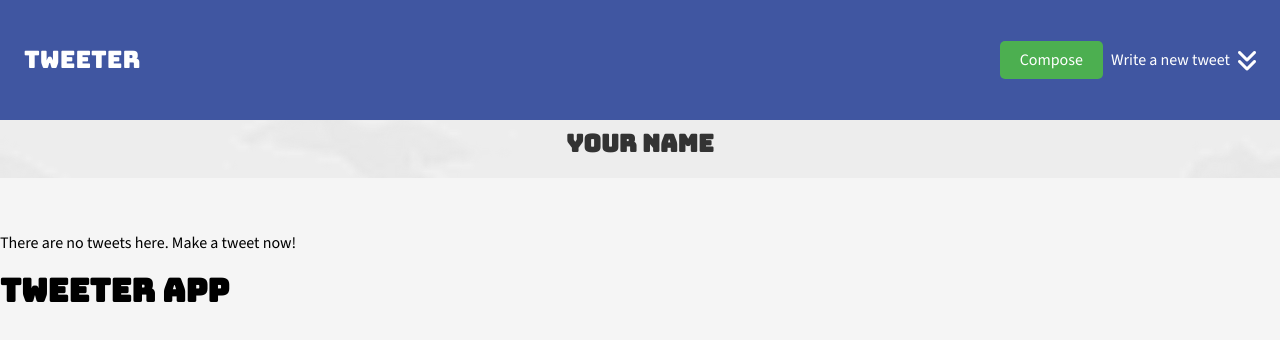
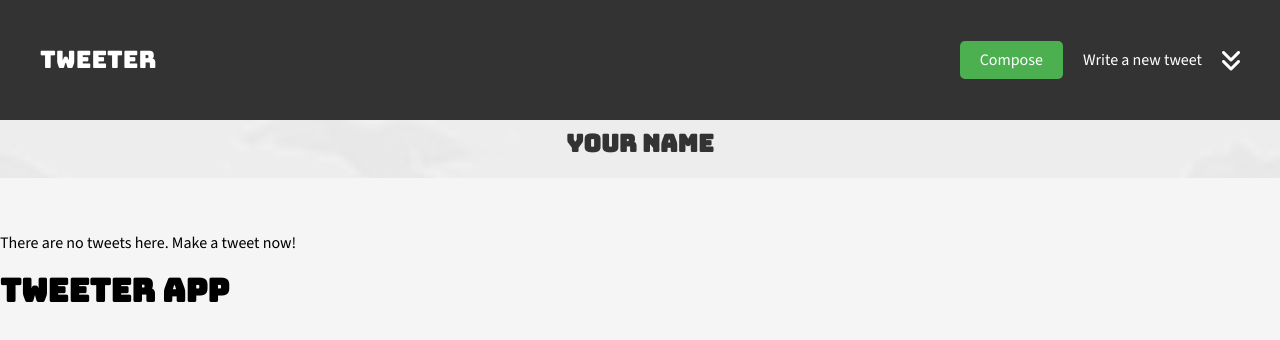
Before and after one commit to amzia99/tweeter, a website: page public/index.html in a window 1280 px wide. Drawn offline with nearby package versions, Linux system fonts and the light colour scheme; no server answers.

Commit message:
added base nav stles

```diff
--- a/public/styles/nav.css
+++ b/public/styles/nav.css
@@ -77,3 +77,34 @@ nav {
 .scroll-top-btn i {
   font-size: 1.2rem;
 }
+
+.main-nav {
+  display: flex;
+  justify-content: space-between;
+  align-items: center;
+  padding: 10px 20px;
+  background-color: #333;
+  color: white;
+}
+
+.main-nav .nav-logo {
+  font-family: 'Bungee', sans-serif;
+  font-size: 1.5rem;
+}
+
+.main-nav .nav-right {
+  display: flex;
+  align-items: center;
+  gap: 10px;
+}
+
+
+@media (min-width: 768px) {
+  .main-nav {
+    padding: 15px 40px;
+  }
+
+  .main-nav .nav-right {
+    gap: 20px;
+  }
+}
```
